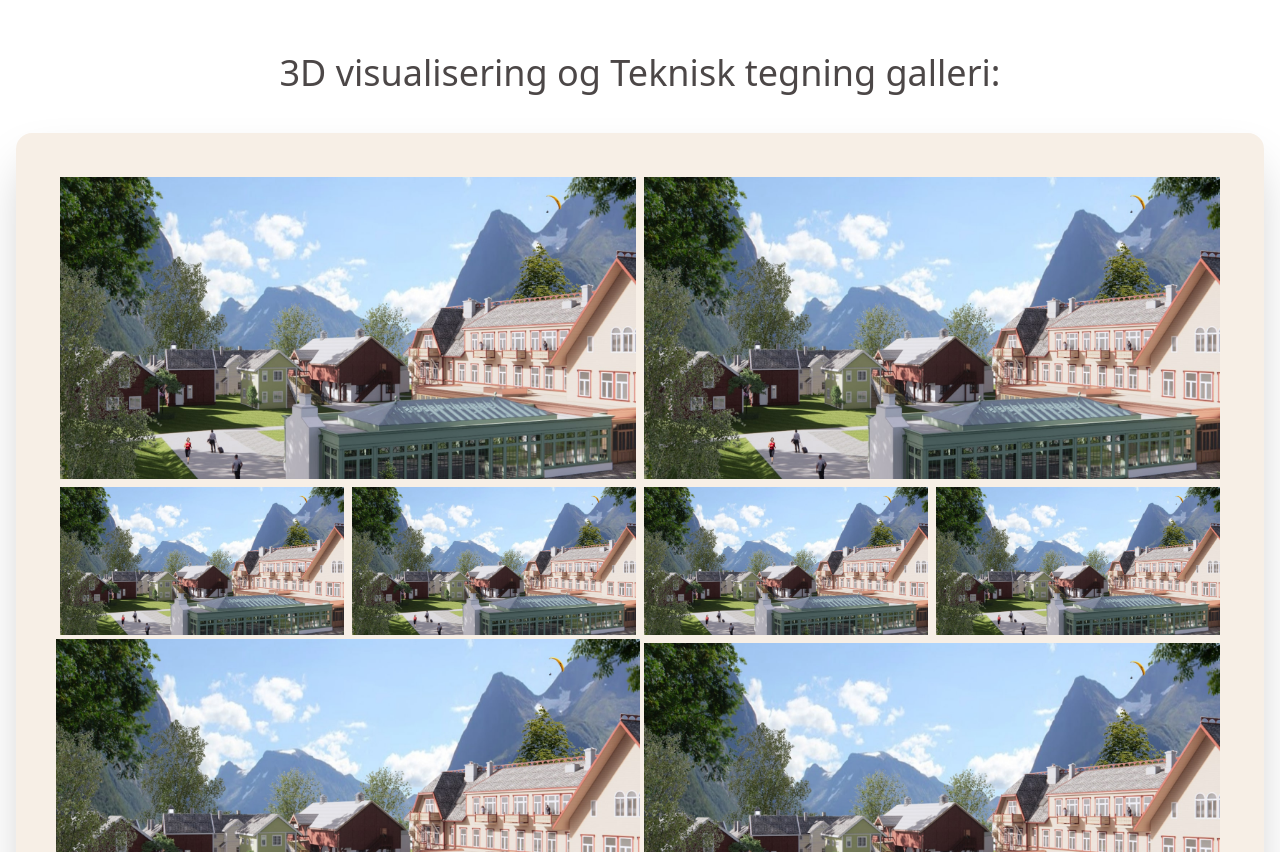
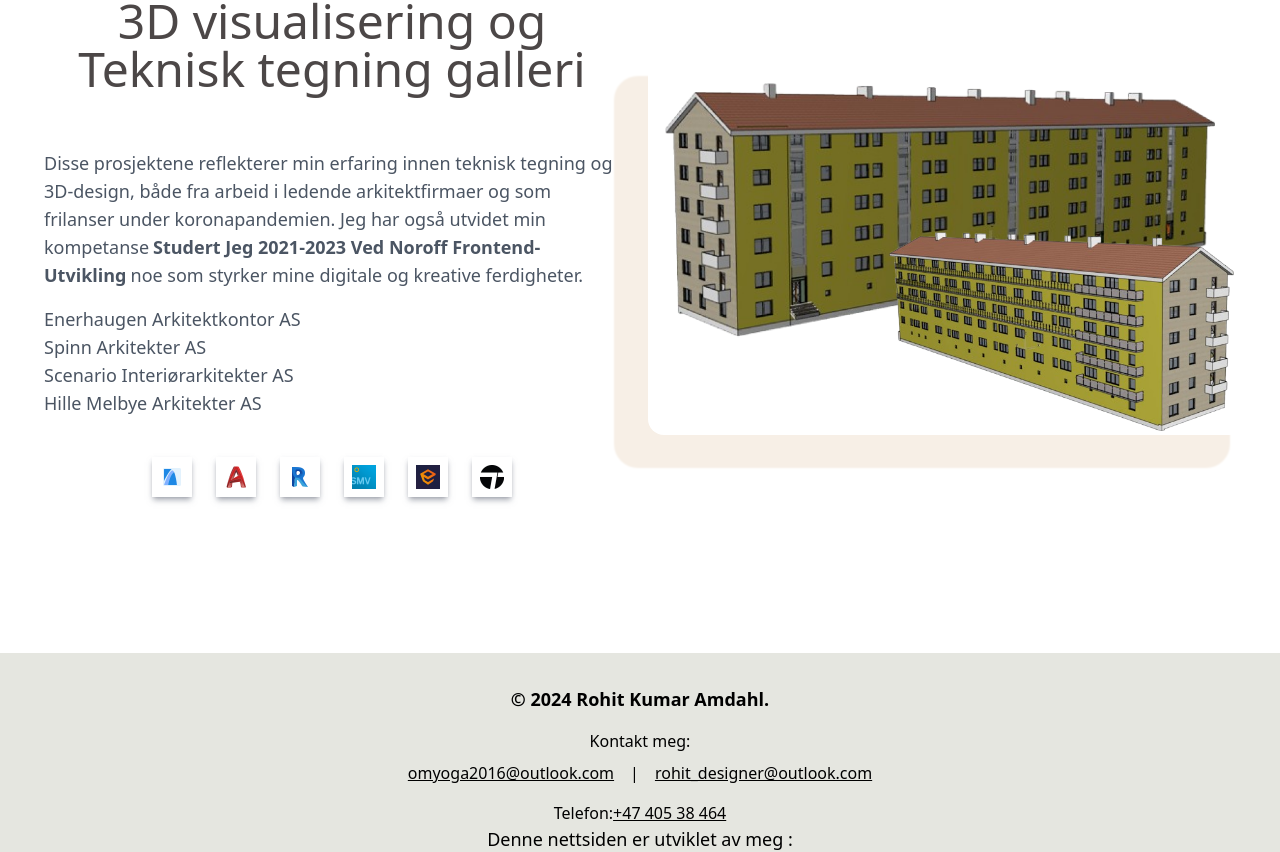
Before and after one commit to MaaRadha/3d-design-code, a React (Vite) app: page / in a window 1280 px wide. Shown: the part 1128-1980 px from the top of the page. Built offline with nearby package versions, Linux system fonts and the light colour scheme.

Commit message:
s-working on those files --

```diff
--- a/src/components/Imgsection/DesignImg.tsx
+++ b/src/components/Imgsection/DesignImg.tsx
@@ -1,67 +1,110 @@
-import frame from "../../assets/frame_1.jpg";
+// import frame from "../../assets/frame_1.jpg";
+// import pool from "../../assets/basseng_1.jpg";
+// import bolerBad from "../../assets/bolerbad.jpg";
+// import freelanc from "../../assets/freelance.jpg";
+// import cabin from "../../assets/freelanc_cabin.jpg";
+// import ski from "../../assets/ski-min.jpg";
+// import hotel from "../../assets/hotel.jpg";
+import bygg from "../../assets/bygg.png";
+import { icons } from "../../helpers/icons";
+import { Tooltip } from "react-tooltip";
+
 const DesignImg = () => {
   return (
     <div className="text-text-dark py-6 my-4 ">
-      <h2 className="text-center text-4xl py-10 ">
-        3D visualisering og Teknisk tegning galleri:
-      </h2>
-      <div className="grid grid-cols-1 md:grid-cols-2 lg:grid-cols-4 bg-[#f7efe6] p-10 rounded-2xl shadow-2xl">
-        <div className="col-span-2 ">
+      <div className="grid grid-cols-1 md:grid-cols-2 lg:grid-cols-2  gap-4 p-4 ">
+        <div className="flex flex-col p-3 ">
+          <h2 className="text-center text-5xl py-10 ">
+            3D visualisering og Teknisk tegning galleri
+          </h2>
+          <p className="mt-4 text-lg text-gray-600">
+            Disse prosjektene reflekterer min erfaring innen teknisk tegning og
+            3D-design, både fra arbeid i ledende arkitektfirmaer og som
+            frilanser under koronapandemien. Jeg har også utvidet min kompetanse
+            <span className="font-semibold capitalize px-1 ">
+              Studert jeg 2021-2023 ved Noroff frontend-utvikling
+            </span>
+            noe som styrker mine digitale og kreative ferdigheter.
+          </p>
+          <ul className="mt-4 text-lg text-gray-600">
+            <li>Enerhaugen Arkitektkontor AS</li>
+            <li>Spinn Arkitekter AS</li>
+            <li>Scenario Interiørarkitekter AS</li>
+            <li>Hille Melbye Arkitekter AS</li>
+          </ul>
+          <div className="flex justify-center items-center gap-6">
+            {icons.map((icon) => (
+              <div
+                key={icon.Id}
+                className="relative flex justify-center items-center py-6 my-4"
+              >
+                <span id={`tooltip-${icon.Id}`}>
+                  <img
+                    src={icon.pic}
+                    alt={icon.name}
+                    className="w-10 shadow-md shadow-gray-500/50 p-2"
+                  />
+                  <Tooltip
+                    className="capitalize text-sm"
+                    anchorSelect={`#tooltip-${icon.Id}`}
+                    place="top"
+                  >
+                    {icon.name}
+                  </Tooltip>
+                </span>
+              </div>
+            ))}
+          </div>
+        </div>
+        <div className=" flex justify-center items-center">
           <img
-            className="w-full p-1 mx-auto"
-            src={frame}
+            className=" w-full p-1 mx-auto rounded-2xl shadow-[-26px_25px_2px_8px_#f7efe6]"
+            src={bygg}
             alt=" 3d visualisering av bygninger"
           />
         </div>
-        <div className="col-span-2 ">
+        {/* <div className="flex justify-center items-center">
           <img
-            className="w-full p-1 mx-auto"
-            src={frame}
+            className="flex justify-center items-center p-1 mx-auto rounded-2xl shadow-[3px_2px_2px_5px_#f7efe6] transform hover:scale-110 transition-transform duration-300 z-30"
+            src={freelanc}
             alt=" 3d visualisering av bygninger"
           />
         </div>
         <div>
           <img
-            className="w-full p-1 mx-auto"
-            src={frame}
+            className="w-full p-1 mx-auto rounded-2xl shadow-[3px_2px_2px_5px_#f7efe6] transform hover:scale-110 transition-transform duration-300"
+            src={bygg}
             alt=" 3d visualisering av bygninger"
           />
         </div>
         <div>
           <img
-            className="w-full p-1 mx-auto"
-            src={frame}
+            className="object-cover p-1 mx-auto rounded-2xl shadow-[3px_2px_2px_5px_#f7efe6] transform hover:scale-110 transition-transform duration-300"
+            src={cabin}
+            alt=" 3d visualisering av bygninger"
+          />
+        </div>
+        <div className="flex justify-center items-center">
+          <img
+            className="p-1 mx-auto rounded-2xl shadow-[3px_2px_2px_5px_#f7efe6] transform hover:scale-110 transition-transform duration-300"
+            src={ski}
+            alt=" 3d visualisering av bygninger"
+          />
+        </div>
+        <div className="">
+          <img
+            className="object-cover rounded-2xl shadow-[3px_2px_2px_5px_#f7efe6] transform hover:scale-110 transition-transform duration-300"
+            src={bolerBad}
             alt=" 3d visualisering av bygninger"
           />
         </div>
         <div>
           <img
-            className="object-cover p-1 mx-auto"
-            src={frame}
+            className="w-full p-1 mx-auto rounded-2xl shadow-[3px_2px_2px_5px_#f7efe6] transform hover:scale-110 transition-transform duration-300"
+            src={pool}
             alt=" 3d visualisering av bygninger"
           />
-        </div>
-        <div>
-          <img
-            className="object-cover p-1 mx-auto"
-            src={frame}
-            alt=" 3d visualisering av bygninger"
-          />
-        </div>
-        <div className="col-span-2">
-          <img
-            className="object-cover"
-            src={frame}
-            alt=" 3d visualisering av bygninger"
-          />
-        </div>
-        <div className="col-span-2">
-          <img
-            className="w-full p-1 mx-auto"
-            src={frame}
-            alt=" 3d visualisering av bygninger"
-          />
-        </div>
+        </div> */}
       </div>
     </div>
   );
--- a/src/components/header/Nav.tsx
+++ b/src/components/header/Nav.tsx
@@ -19,6 +19,7 @@ const Nav = () => {
           className="w-12 rounded-full cursor-pointer"
         />
         <Tooltip
+          className=""
           anchorSelect="#not-clickable"
           place="bottom"
           content="Hei 😊! Jeg heter Rohit. Se mer informasjon i footer. Jeg har kompetanse innen design og utvikling. Send meg gjerne en e-post eller ring!"
--- a/src/components/homePageSection/HomePage.tsx
+++ b/src/components/homePageSection/HomePage.tsx
@@ -2,8 +2,8 @@ import mainImg from "../../assets/nanestad-min.jpg";
 import { motion } from "framer-motion";
 import film from "../../assets/film/movi.mp4";
 import { BsArrowDownCircle } from "react-icons/bs";
-import { icons } from "../../helpers/Icons";
 import { Tooltip } from "react-tooltip";
+
 const HomePage = () => {
   return (
     <>
@@ -25,7 +25,7 @@ const HomePage = () => {
             Design utvikler kreative løsninger innen konseptutvikling,
             3D-visualisering
           </p>
-          <div className="flex justify-center items-center gap-6">
+          {/* <div className="flex justify-center items-center gap-6">
             {icons.map((icon) => (
               <div
                 key={icon.Id}
@@ -47,7 +47,7 @@ const HomePage = () => {
                 </span>
               </div>
             ))}
-          </div>
+          </div> */}
           <div className="flex justify-center items-center py-6 my-4">
             <span className="animate-bounce">
               <BsArrowDownCircle size={35} color="#9d855e" />
@@ -76,7 +76,7 @@ const HomePage = () => {
           <video
             controls
             preload="loading"
-            className="w-full max-w-4xl rounded-lg shadow-[26px_25px_2px_8px_#f7efe6] p-2 transform hover:scale-105 transition-transform duration-300 cursor-pointer" // Tailwind styling for width
+            className="w-full max-w-4xl rounded-lg shadow-[26px_25px_2px_8px_#f7efe6] p-2 transform hover:scale-105 transition-transform duration-300 cursor-pointer"
           >
             <source src={film} type="video/mp4" />
             Your browser does not support the video tag.
@@ -93,6 +93,7 @@ const HomePage = () => {
             en unik forståelse for hvordan design og utvikling kan skape
             inntrykk og verdi.
           </p>
+          <p className="text-lg text-end">- Rohit Kumar Amdhal</p>
         </div>
       </motion.div>
     </>
```
